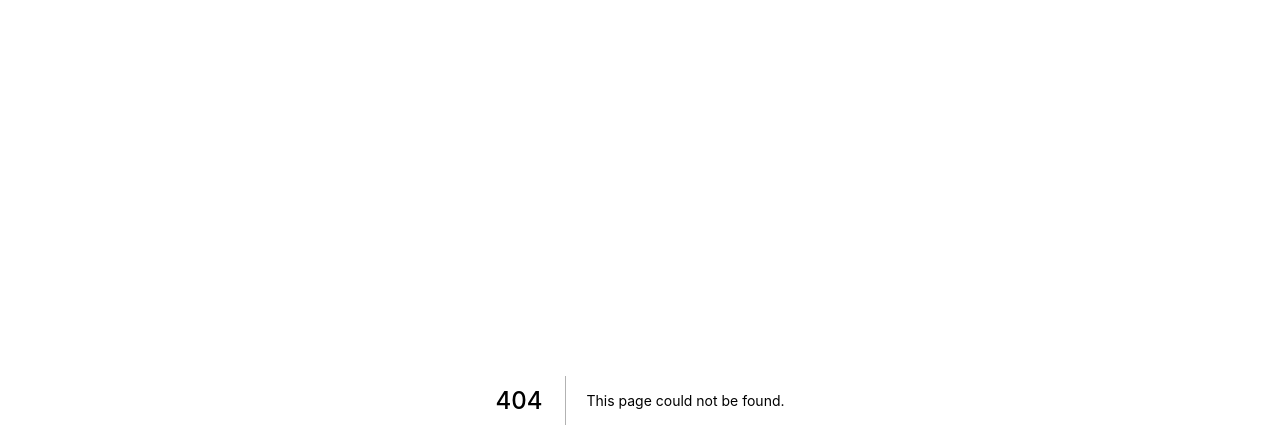
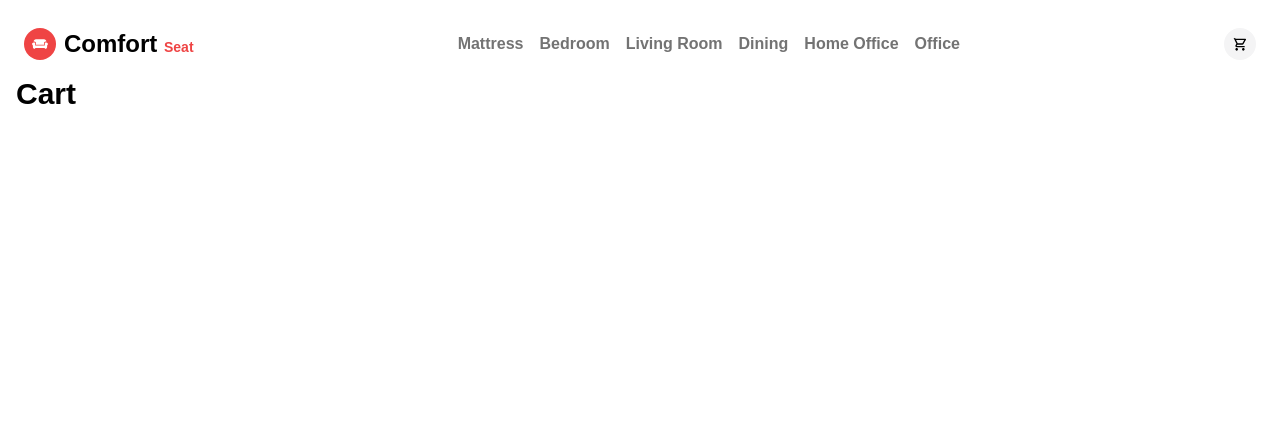
Before and after one commit to boularbahsmail/Interior-Stuff-Store, a Next.js app: page /cart in a window 1280 px wide. Before the commit this address had no page. Shown: the top 448 px of the page. Built offline with nearby package versions, Linux system fonts and the light colour scheme.

Commit message:
Navbar Added :rocket: #1

```diff
--- /dev/null
+++ b/components/Navbar/index.jsx
@@ -0,0 +1,92 @@
+import React, { useState } from 'react';
+import Link from "next/link";
+import styles from "../../styles/Navbar.module.css";
+
+// React Icons
+import { FaCouch } from "react-icons/fa";
+import { MdOutlineShoppingCart } from "react-icons/md";
+
+const Navbar = () => {
+    const [menuOpen, setMenuOpen] = useState(false);
+
+    const closeMenu = () => {
+        if (!menuOpen) {
+            setMenuOpen(menuOpen);
+            menuOpen = true;
+        } else {
+            setMenuOpen(!menuOpen);
+            menuOpen = false;
+        }
+    }
+
+    return (
+        <header className="pt-0 px-1 flex justify-between items-center flex-wrap lg:px-3 lg:pt-4">
+            <div className="z-50">
+                <h1 className="text-2xl font-extrabold">
+                    <Link href="/" className="w-max">
+                        <a className="flex justify-center items-center gap-2" title="Comfort - Make Your Interior More Minimalistic">
+                            <FaCouch className="bg-red-500 text-white p-2 h-8 w-8 rounded-full" />
+                            <span>
+                                Comfort {" "}
+                                <span className="text-sm font-sm text-red-500">
+                                    Seat
+                                </span>
+                            </span>
+                        </a>
+                    </Link>
+                </h1>
+            </div>
+
+            <nav>
+                <ul className={`menu hidden flex-1 justify-center items-center flex-col absolute left-0 top-0 py-20 pt-16 px-4 bg-white z-40 h-full w-full lg:w-unset lg:h-auto lg:bg-transparent lg:flex lg:flex-row lg:static lg:left-unset lg:top-unset lg:py-0 gap-4 ${styles.menu} ${menuOpen ? `${styles.open}` : ""}`}>
+                    <li className="font-semibold text-neutral-500 ease-in-out duration-150 hover:text-red-500 w-max" title="Bedroom" onClick={() => closeMenu()}>
+                        <Link href="">
+                            Mattress
+                        </Link>
+                    </li>
+                    <li className="font-semibold text-neutral-500 ease-in-out duration-150 hover:text-red-500 w-max" title="Bedroom" onClick={() => closeMenu()}>
+                        <Link href="" >
+                            Bedroom
+                        </Link>
+                    </li>
+                    <li className="font-semibold text-neutral-500 ease-in-out duration-150 hover:text-red-500 w-max" title="Bedroom" onClick={() => closeMenu()}>
+                        <Link href="">
+                            Living Room
+                        </Link>
+                    </li>
+                    <li className="font-semibold text-neutral-500 ease-in-out duration-150 hover:text-red-500 w-max" title="Bedroom" onClick={() => closeMenu()}>
+                        <Link href="">
+                            Dining
+                        </Link>
+                    </li>
+                    <li className="font-semibold text-neutral-500 ease-in-out duration-150 hover:text-red-500 w-max" title="Bedroom" onClick={() => closeMenu()}>
+                        <Link href="">
+                            Home Office
+                        </Link>
+                    </li>
+                    <li className="font-semibold text-neutral-500 ease-in-out duration-150 hover:text-red-500 w-max" title="Bedroom" onClick={() => closeMenu()}>
+                        <Link href="">
+                            Office
+                        </Link>
+                    </li>
+                </ul>
+            </nav>
+
+            <div className="z-50 w-max" onClick={() => closeMenu()}>
+                <Link href="/cart">
+                    <a className="text-md" title="Cart">
+                        <MdOutlineShoppingCart className="bg-zinc-100 text-black p-2 h-8 w-8 rounded-full" />
+                    </a>
+                </Link>
+            </div>
+
+            <div className={`z-50 flex flex-col justify-center items-center lg:hidden  ${styles.hamburger} ${menuOpen ? `${styles.open}` : ""}`} onClick={() => setMenuOpen(!menuOpen)}>
+                <span className="h-0.5 w-7 bg-red-500 mb-1.5"></span>
+                <span className="h-0.5 w-7 bg-red-500 mb-1.5"></span>
+                <span className="h-0.5 w-7 bg-red-500"></span>
+            </div>
+        </header>
+    )
+}
+
+export default Navbar;
--- a/package.json
+++ b/package.json
@@ -11,7 +11,8 @@
   "dependencies": {
     "next": "12.2.2",
     "react": "18.2.0",
-    "react-dom": "18.2.0"
+    "react-dom": "18.2.0",
+    "react-icons": "^4.4.0"
   },
   "devDependencies": {
     "autoprefixer": "^10.4.7",
--- /dev/null
+++ b/pages/cart/index.js
@@ -0,0 +1,23 @@
+import React from 'react';
+import Head from "next/head";
+
+// Components
+import Navbar from '../../components/Navbar';
+
+const Cart = () => {
+  return (
+    <div className="p-3">
+    <Head>
+      <title>Comfort - Cart</title>
+      <meta name="description" content="Generated by create next app" />
+      <link rel="icon" href="/favicon.ico" />
+    </Head>
+    <div className="max-w-7xl m-auto">
+      <Navbar />
+      <h1 className="text-3xl font-bold text-black my-4 mx-1">Cart</h1>
+    </div>
+  </div>
+  )
+}
+
+export default Cart;
--- a/pages/index.js
+++ b/pages/index.js
@@ -1,15 +1,20 @@
+import React from 'react';
 import Head from 'next/head';
+
+// Components
+import Navbar from '../components/Navbar';
 
 export default function Home() {
   return (
-    <div className="p-2">
+    <div className="p-3">
       <Head>
         <title>Comfort - Make Your Interior More Minimalistic</title>
         <meta name="description" content="Generated by create next app" />
         <link rel="icon" href="/favicon.ico" />
       </Head>
-      <div>
-        <h1 className="text-5xl font-bold">Besmillah</h1>
+      <div className="max-w-7xl m-auto">
+        <Navbar />
+        <h1 className="text-3xl font-bold text-black my-4 mx-1">Home</h1>
       </div>
     </div>
   )
--- /dev/null
+++ b/styles/Navbar.module.css
@@ -0,0 +1,19 @@
+/* Toggle Menu */
+.hamburger.open span:nth-child(1) {
+    transform: rotate(-45deg);
+    transform-origin: center;
+}
+
+.hamburger.open span:nth-child(2) {
+    display: none;
+}
+
+.hamburger.open span:nth-child(3) {
+    transform: rotate(45deg);
+    transform-origin: center;
+    margin-top: -7.8px;
+}
+
+.menu.open {
+    display: flex;
+}
--- a/styles/globals.css
+++ b/styles/globals.css
@@ -2,6 +2,9 @@
 @tailwind base;
 @tailwind components;
 @tailwind utilities;
+
+/* Google Font */
+@import url('https://fonts.googleapis.com/css2?family=Mukta:wght@200;300;400;500;600;700;800&display=swap');
 
 html,
 body {
@@ -18,4 +21,5 @@ a {
 
 * {
   box-sizing: border-box;
+  font-family: 'Mukta', sans-serif;
 }
```
Also changed, not shown: 1 other file (tests, documents, lock files or other folders).
